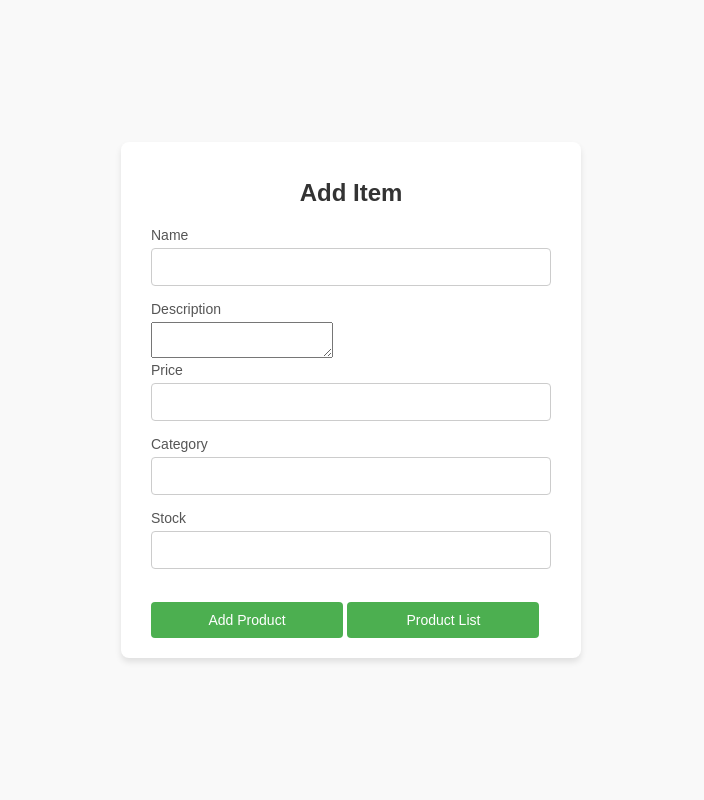
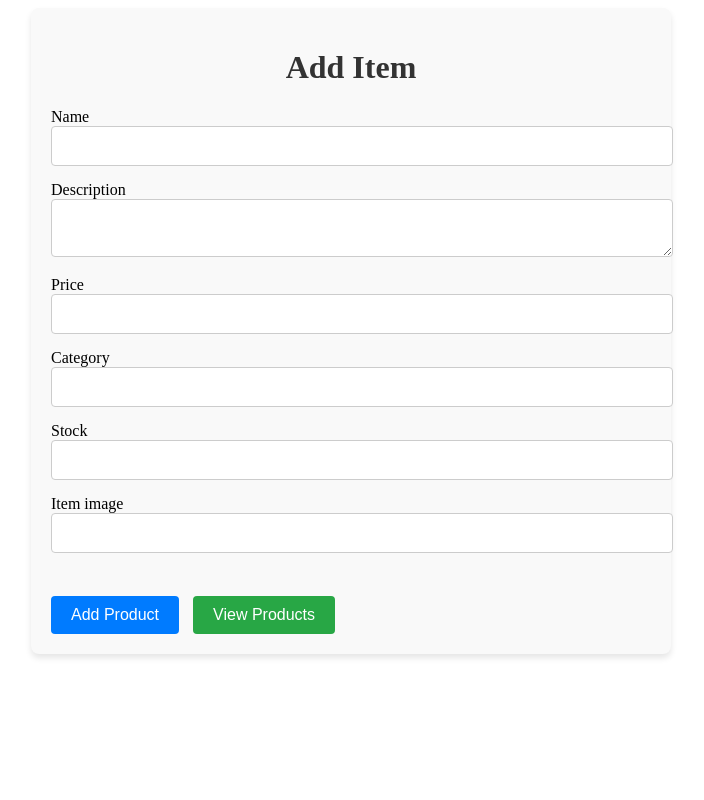
Before and after one commit to Yona2803/Symfony_eCom, a Symfony app: template templates/items/addItemPage.html.twig in a window 1280 px wide. Shown: the whole page, without its empty margins (289-993 px from the left). Run offline with Twig, Linux system fonts and the light colour scheme; the template is opened without the code that fills it, so the values that code supplies are empty; form fields are guessed from the names that the template uses; some libraries are stand-ins or nearby versions.

```diff
--- a/public/css/FormPageStyle.css
+++ b/public/css/FormPageStyle.css
@@ -1,78 +1,99 @@
-body {
-    font-family: Arial, sans-serif;
+/* Container for the form */
+.container {
+    width: 80%;
+    max-width: 600px;
+    margin: 0 auto;
+    padding: 20px;
     background-color: #f9f9f9;
-    margin: 0;
-    padding: 0;
-    display: flex;
-    justify-content: center;
-    align-items: center;
-    height: 100vh;
+    border-radius: 8px;
+    box-shadow: 0 4px 6px rgba(0, 0, 0, 0.1);
 }
 
-.container {
-    background-color: #ffffff;
-    padding: 20px 30px;
-    border-radius: 8px;
-    box-shadow: 0 4px 6px rgba(0, 0, 0, 0.1);
-    width: 400px;
+/* Header */
+h1 {
+    text-align: center;
+    color: #333;
 }
 
-h1 {
-    font-size: 24px;
-    color: #333333;
-    text-align: center;
-    margin-bottom: 20px;
-}
-
-label {
-    display: block;
-    font-size: 14px;
-    color: #555555;
-    margin-bottom: 5px;
-}
-
-.datalist {
-    width: 100%;
-    height: 30px;
-    background-color: red;
-}
-
+/* Form fields */
 input[type="text"],
-input[list="fruits"],
-input[type="search"] {
+input[type="number"],
+textarea,
+select,
+input[type="file"] {
     width: 100%;
     padding: 10px;
     margin-bottom: 15px;
-    border: 1px solid #cccccc;
+    border: 1px solid #ccc;
     border-radius: 4px;
-    font-size: 14px;
-    box-sizing: border-box;
+    background-color: #fff;
+    font-size: 16px;
 }
 
-button {
-    background-color: #4CAF50;
-    color: white;
-    padding: 10px 15px;
-    border: none;
-    border-radius: 4px;
-    font-size: 14px;
-    cursor: pointer;
-    width: 48%;
+/* Custom classes */
+.custom-name-field,
+.custom-description-field,
+.custom-price-field,
+.custom-category-field,
+.custom-stock-field,
+.custom-item-image {
+    font-family: Arial, sans-serif;
 }
 
-button:hover {
-    background-color: #45a049;
+/* Focus state for form fields */
+input:focus,
+textarea:focus,
+select:focus,
+input[type="file"]:focus {
+    border-color: #007bff;
+    outline: none;
 }
 
-.cancel-button {
-    background-color: #f44336;
+/* Button styling */
+button {
+    background-color: #007bff;
+    color: white;
+    border: none;
+    padding: 10px 20px;
+    border-radius: 4px;
+    cursor: pointer;
+    font-size: 16px;
+    margin-top: 10px;
+    transition: background-color 0.3s ease;
 }
 
-.cancel-button:hover {
-    background-color: #e53935;
+/* Hover effect for buttons */
+button:hover {
+    background-color: #0056b3;
 }
 
-.actions {
-    display: flex;
-    justify-content: space-between;
+/* Button layout */
+button[type="button"] {
+    background-color: #28a745;
+    margin-left: 10px;
 }
+
+button[type="button"]:hover {
+    background-color: #218838;
+}
+
+/* Styling for links */
+a {
+    text-decoration: none;
+}
+
+/* Responsive design for mobile */
+@media (max-width: 768px) {
+    .container {
+        width: 90%;
+    }
+
+    button {
+        width: 100%;
+        margin-top: 15px;
+    }
+
+    button[type="button"] {
+        margin-left: 0;
+    }
+}
--- a/src/Entity/Items.php
+++ b/src/Entity/Items.php
@@ -217,4 +217,7 @@ class Items
 
         return $this;
     }
+
+
+
 }
--- a/templates/items/addItemPage.html.twig
+++ b/templates/items/addItemPage.html.twig
@@ -1,4 +1,3 @@
-<!-- filepath: /D:/VS.Code/MySymfony/Symfony_eCom/templates/items/addItemPage.html.twig -->
 
 <!DOCTYPE html>
 <html>
@@ -11,16 +10,17 @@
 			<h1>Add Item</h1>
 
 			{{ form_start(form, {'action': path('addItem'), 'method': 'POST', 'attr': {'enctype': 'multipart/form-data'}}) }}
-			{{ form_row(form.name) }}
-			{{ form_row(form.description) }}
-			{{ form_row(form.price) }}
-			{{ form_row(form.category) }}
-			{{ form_row(form.stock) }}
+			{{ form_row(form.name, {'attr': {'class': 'custom-name-field'}}) }}
+			{{ form_row(form.description, {'attr': {'class': 'custom-description-field'}}) }}
+			{{ form_row(form.price, {'attr': {'class': 'custom-price-field'}}) }}
+			{{ form_row(form.category, {'attr': {'class': 'custom-category-field'}}) }}
+			{{ form_row(form.stock, {'attr': {'class': 'custom-stock-field'}}) }}
+			{{ form_row(form.itemImage, {'attr': {'class': 'custom-item-image'}}) }}
 
 			<br>
 			<button type="submit">Add Product</button>
-			<a href="{{ path('listItems') }}">
-			<button type="button">Product List</button>
+			<a href="{{ path('home') }}">
+			<button type="button">View Products</button>
 			</a>
 			{{ form_end(form) }}
 		</div>
```
Also changed, not shown: src/Controller/ItemsController.php (+43 -11 lines), src/Controller/MainController.php (+9 -0 lines), src/Form/ItemType.php (+4 -8 lines), src/Repository/ItemsRepository.php (+11 -0 lines), src/Service/ItemsService.php (added, +32 -0 lines), templates/Components/Header/Header.html.twig (+21 -4 lines), templates/Components/Products/Products.html.twig (+6 -3 lines), templates/Pages/ProductsPage/ProductsPage.html.twig (added, +73 -0 lines), templates/base.html.twig (+16 -3 lines), templates/items/listItems.html.twig (deleted, +0 -38 lines).
